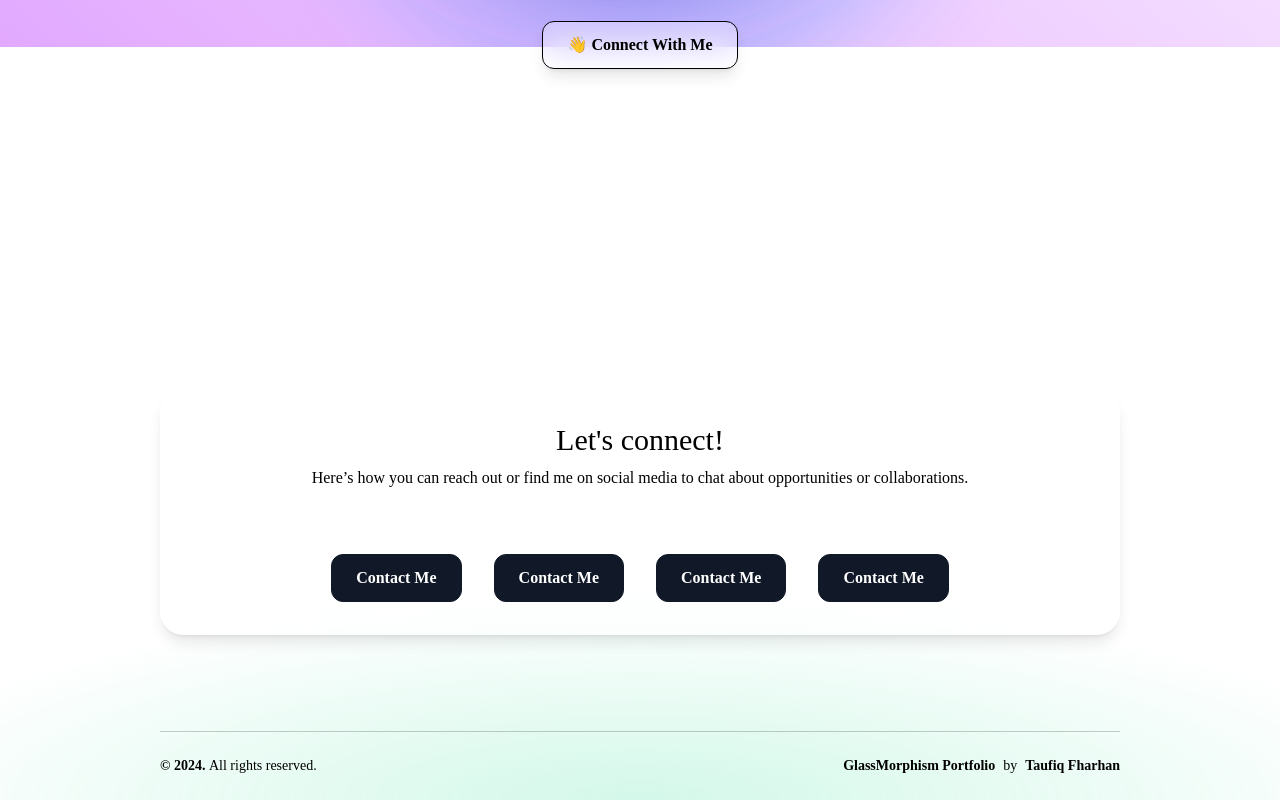
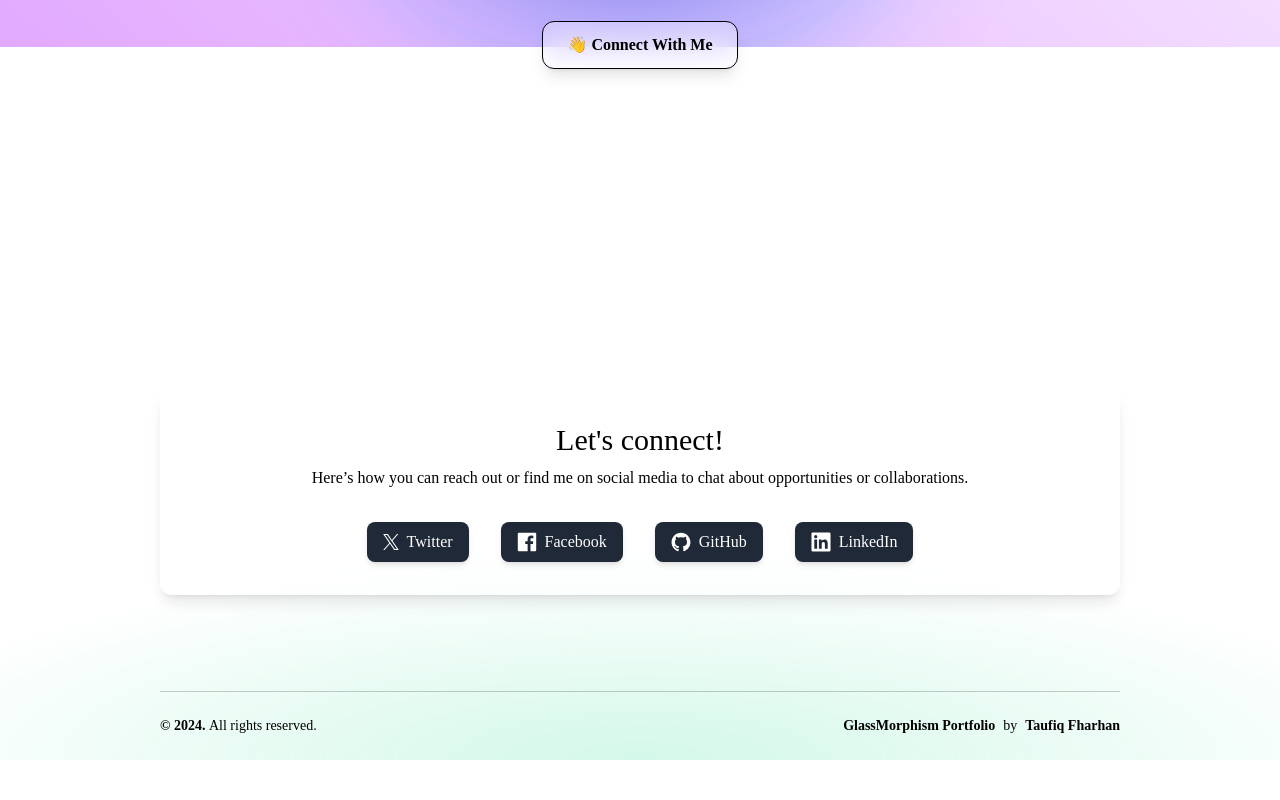
Before and after one commit to mkafw/glassmorphism, a Next.js app: page / in a window 1280 px wide. Shown: the part 753-1553 px from the top of the page. After the commit the page ends 1513 px from the top, so only its background shows below. Built offline with nearby package versions, Linux system fonts and the light colour scheme.

Commit message:
Updated contact buttons and colours

```diff
--- a/sections/Contact.tsx
+++ b/sections/Contact.tsx
@@ -1,34 +1,85 @@
 import React from "react";
+import {
+  TwitterOriginal,
+  GithubOriginal,
+  FacebookPlain,
+  LinkedinPlain,
+} from "devicons-react";
 
 const Contact = () => {
   return (
     <div className="py-16 pt-12 lg:py-24 lg:pt-20">
       <div className="container">
-        <div className="border border-white/20 bg-white/30 backdrop-blur-lg shadow-lg py-8 px-10 rounded-3xl text-center md:text-left relative overflow-hidden z-0">
-          <div className="absolute inset-0 opacity-5 -z-10" style={{}}></div>
-          <div className="flex flex-col gap-8 md:gap-16 items-center">
+        <div className="border border-white/20 bg-white/30 backdrop-blur-lg shadow-lg py-8 px-10 rounded-xl text-center relative overflow-hidden z-0">
+          <div className="flex flex-col gap-8 items-center">
             <div className="text-center">
-              <h2 className="font-serif text-2xl md:text-3xl">
-                Let's connect!
-              </h2>
+              <h2 className="text-2xl md:text-3xl">Let's connect!</h2>
               <p className="text-sm md:text-base mt-2">
                 Here’s how you can reach out or find me on social media to chat
                 about opportunities or collaborations.
               </p>
             </div>
-            <div className="flex flex-col md:flex-row gap-8">
-              <button className="text-white bg-gray-900 inline-flex items-center px-6 h-12 rounded-xl gap-2 w-max border border-gray-900">
-                <span className="font-semibold">Contact Me</span>
-              </button>
-              <button className="text-white bg-gray-900 inline-flex items-center px-6 h-12 rounded-xl gap-2 w-max border border-gray-900">
-                <span className="font-semibold">Contact Me</span>
-              </button>
-              <button className="text-white bg-gray-900 inline-flex items-center px-6 h-12 rounded-xl gap-2 w-max border border-gray-900">
-                <span className="font-semibold">Contact Me</span>
-              </button>
-              <button className="text-white bg-gray-900 inline-flex items-center px-6 h-12 rounded-xl gap-2 w-max border border-gray-900">
-                <span className="font-semibold">Contact Me</span>
-              </button>
+            <div className="flex flex-col gap-8 md:flex-row ">
+              <a
+                href="https://twitter.com"
+                target="_blank"
+                className="flex items-center justify-center px-4 py-2 text-white bg-gray-800 hover:bg-gray-900 rounded-lg shadow-md space-x-2"
+              >
+                <svg
+                  className="fill-white size-4"
+                  viewBox="0 0 128 128"
+                  xmlns="http://www.w3.org/2000/svg"
+                >
+                  <path d="M75.916 54.2 122.542 0h-11.05L71.008 47.06 38.672 0H1.376l48.898 71.164L1.376 128h11.05L55.18 78.303 89.328 128h37.296L75.913 54.2ZM60.782 71.79l-4.955-7.086-39.42-56.386h16.972L65.19 53.824l4.954 7.086 41.353 59.15h-16.97L60.782 71.793Z"></path>
+                </svg>
+                <span>Twitter</span>
+              </a>
+
+              <a
+                href="https://facebook.com"
+                target="_blank"
+                className="flex items-center justify-center px-4 py-2 text-white bg-gray-800 hover:bg-gray-900 rounded-lg shadow-md space-x-2"
+              >
+                <svg
+                  className="fill-white size-5"
+                  viewBox="0 0 128 128"
+                  xmlns="http://www.w3.org/2000/svg"
+                >
+                  <path d="M116.42 5.07H11.58a6.5 6.5 0 0 0-6.5 6.5v104.85a6.5 6.5 0 0 0 6.5 6.5H68V77.29H52.66V59.5H68V46.38c0-15.22 9.3-23.51 22.88-23.51a126 126 0 0 1 13.72.7v15.91h-9.39c-7.39 0-8.82 3.51-8.82 8.66V59.5H104l-2.29 17.79H86.39v45.64h30a6.51 6.51 0 0 0 6.5-6.5V11.58a6.5 6.5 0 0 0-6.47-6.51"></path>
+                </svg>
+                <span>Facebook</span>
+              </a>
+
+              <a
+                href="https://github.com"
+                target="_blank"
+                className="flex items-center justify-center px-4 py-2 text-white bg-gray-800 hover:bg-gray-900 rounded-lg shadow-md space-x-2"
+              >
+                <svg
+                  className="fill-white size-5"
+                  viewBox="0 0 128 128"
+                  xmlns="http://www.w3.org/2000/svg"
+                >
+                  <path d="M64 5.103c-33.347 0-60.388 27.035-60.388 60.388 0 26.682 17.303 49.317 41.297 57.303 3.017.56 4.125-1.31 4.125-2.905 0-1.44-.056-6.197-.082-11.243-16.8 3.653-20.345-7.125-20.345-7.125-2.747-6.98-6.705-8.836-6.705-8.836-5.48-3.748.413-3.67.413-3.67 6.063.425 9.257 6.223 9.257 6.223 5.386 9.23 14.127 6.562 17.573 5.02.542-3.903 2.107-6.568 3.834-8.076-13.413-1.525-27.514-6.704-27.514-29.843 0-6.593 2.36-11.98 6.223-16.21-.628-1.52-2.695-7.662.584-15.98 0 0 5.07-1.623 16.61 6.19C53.7 35 58.867 34.327 64 34.304c5.13.023 10.3.694 15.127 2.033 11.526-7.813 16.59-6.19 16.59-6.19 3.287 8.317 1.22 14.46.593 15.98 3.872 4.23 6.215 9.617 6.215 16.21 0 23.194-14.127 28.3-27.574 29.796 2.167 1.874 4.097 5.55 4.097 11.183 0 8.08-.07 14.583-.07 16.572 0 1.607 1.088 3.49 4.148 2.897 23.98-7.994 41.263-30.622 41.263-57.294C124.388 32.14 97.35 5.104 64 5.104z"></path>
+                  <path d="M26.484 91.806c-.133.3-.605.39-1.035.185-.44-.196-.685-.605-.543-.906.13-.31.603-.395 1.04-.188.44.197.69.61.537.91zm2.446 2.729c-.287.267-.85.143-1.232-.28-.396-.42-.47-.983-.177-1.254.298-.266.844-.14 1.24.28.394.426.472.984.17 1.255zm2.382 3.477c-.37.258-.976.017-1.35-.52-.37-.538-.37-1.183.01-1.44.373-.258.97-.025 1.35.507.368.545.368 1.19-.01 1.452zm3.261 3.361c-.33.365-1.036.267-1.552-.23-.527-.487-.674-1.18-.343-1.544.336-.366 1.045-.264 1.564.23.527.486.686 1.18.333 1.543zm4.5 1.951c-.147.473-.825.688-1.51.486-.683-.207-1.13-.76-.99-1.238.14-.477.823-.7 1.512-.485.683.206 1.13.756.988 1.237m4.943.361c.017.498-.563.91-1.28.92-.723.017-1.308-.387-1.315-.877 0-.503.568-.91 1.29-.924.717-.013 1.306.387 1.306.88zm4.598-.782c.086.485-.413.984-1.126 1.117-.7.13-1.35-.172-1.44-.653-.086-.498.422-.997 1.122-1.126.714-.123 1.354.17 1.444.663zm0 0"></path>
+                </svg>
+                <span>GitHub</span>
+              </a>
+
+              <a
+                href="https://linkedin.com"
+                target="_blank"
+                className="flex items-center justify-center px-4 py-2 text-white bg-gray-800 hover:bg-gray-900 rounded-lg shadow-md space-x-2"
+              >
+                <svg
+                  className="fill-white size-5"
+                  viewBox="0 0 128 128"
+                  xmlns="http://www.w3.org/2000/svg"
+                >
+                  <path d="M116 3H12a8.91 8.91 0 0 0-9 8.8v104.42a8.91 8.91 0 0 0 9 8.78h104a8.93 8.93 0 0 0 9-8.81V11.77A8.93 8.93 0 0 0 116 3M39.17 107H21.06V48.73h18.11zm-9-66.21a10.5 10.5 0 1 1 10.49-10.5 10.5 10.5 0 0 1-10.54 10.48zM107 107H88.89V78.65c0-6.75-.12-15.44-9.41-15.44s-10.87 7.36-10.87 15V107H50.53V48.73h17.36v8h.24c2.42-4.58 8.32-9.41 17.13-9.41C103.6 47.28 107 59.35 107 75z"></path>
+                </svg>
+                <span>LinkedIn</span>
+              </a>
             </div>
           </div>
         </div>
```
